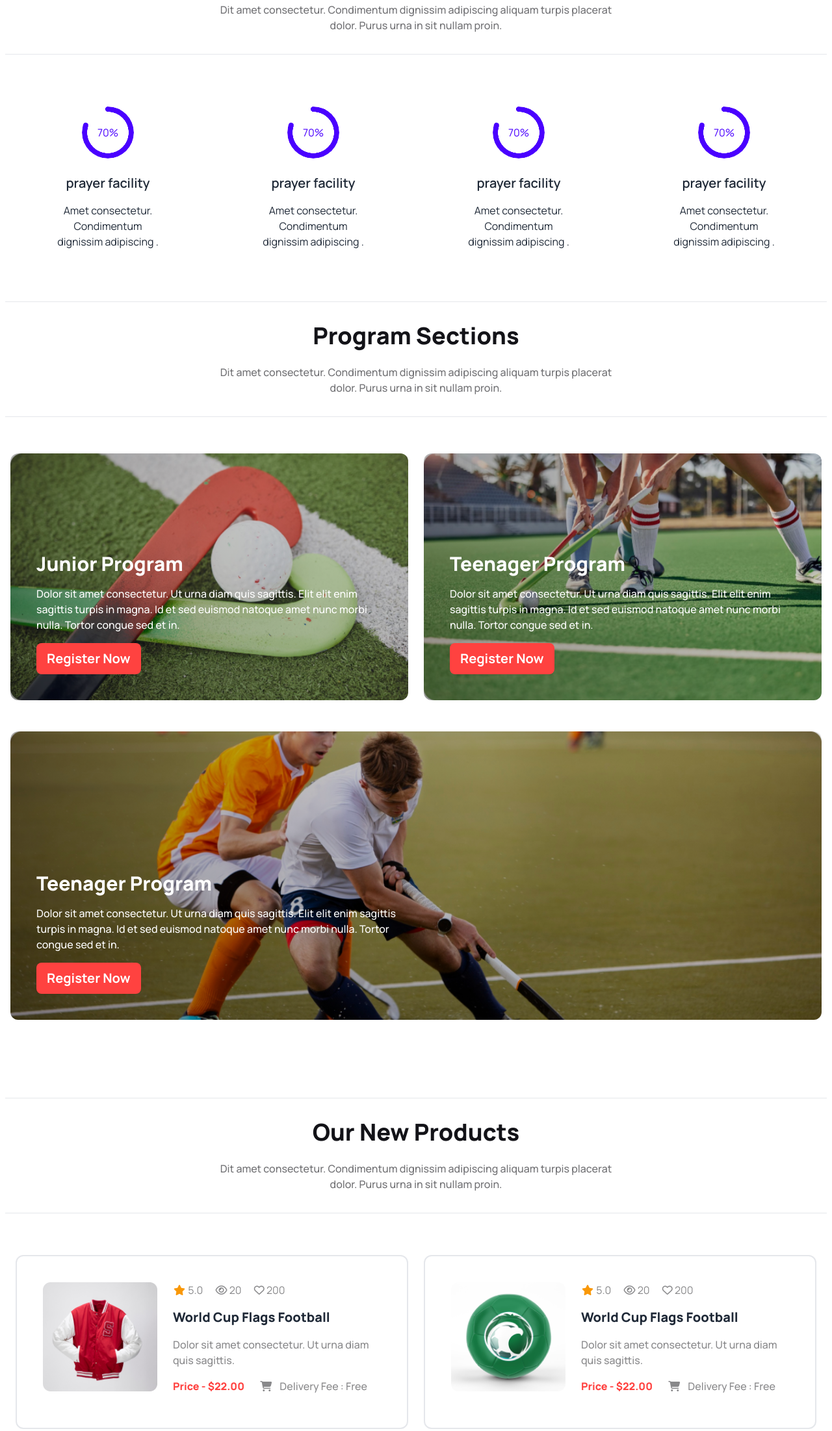
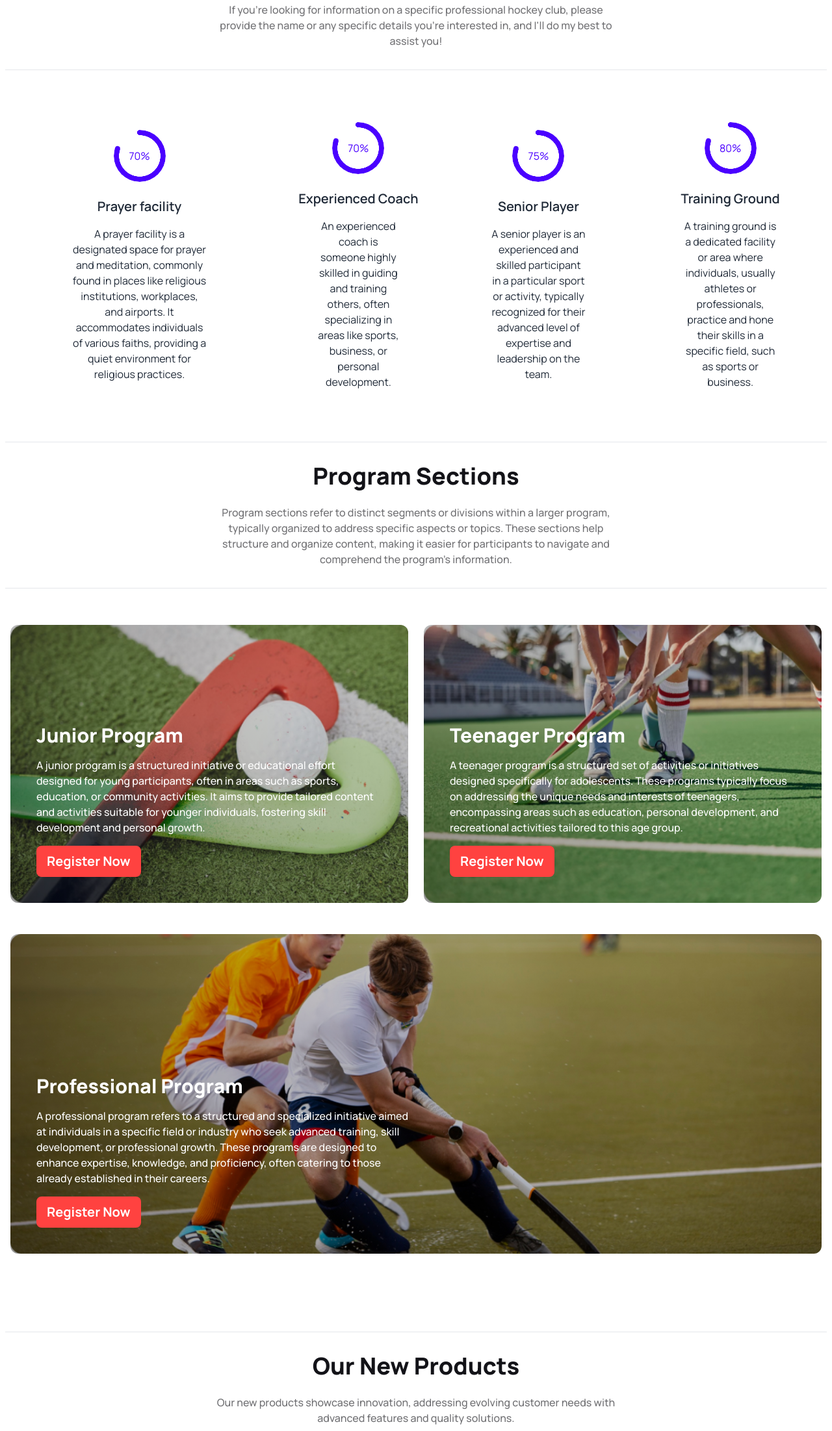
Before and after one commit to Shakil-242/hoki, a plain HTML site: page index.html in a window 1280 px wide. Shown: the part 1356-3559 px from the top of the page at 65% size. Drawn offline with nearby package versions, Linux system fonts and the light colour scheme.

Commit message:
final project finished

```diff
--- a/index.html
+++ b/index.html
@@ -114,30 +114,31 @@
       <div>
         <div class="text-center">
           <h2 class="my-6 text-[#131318] font-extrabold lg:text-4xl">Professional Hockeys Club</h2>
-          <p class="w-[50%] mx-auto my-6 text-[#13131899] text-base font-medium">Dit amet consectetur. Condimentum dignissim adipiscing aliquam turpis placerat dolor. Purus urna in sit nullam proin.</p>
+          <p class="w-[50%] mx-auto my-6 text-[#13131899] text-base font-medium">
+            If you're looking for information on a specific professional hockey club, please provide the name or any specific details you're interested in, and I'll do my best to assist you!</p>
           <hr class="w-[100%] bg-[#13131833]  my-8">
         </div>
       </div>
       <div class="lg:flex lg:justify-between lg:items-center text-center my-12">
         <div class="my-8">
           <div class="radial-progress text-primary mb-6" style="--value:80;" role="progressbar">70%</div>
-          <h4 class="text-xl font-semibold mb-4">prayer facility</h4>
-          <p class="w-1/2 mx-auto">Amet consectetur. Condimentum dignissim adipiscing .</p>
+          <h4 class="text-xl font-semibold mb-4">Prayer facility</h4>
+          <p class="w-1/2 mx-auto">A prayer facility is a designated space for prayer and meditation, commonly found in places like religious institutions, workplaces, and airports. It accommodates individuals of various faiths, providing a quiet environment for religious practices.</p>
         </div>
         <div class="my-8">
           <div class="radial-progress text-primary mb-6" style="--value:80;" role="progressbar">70%</div>
-          <h4 class="text-xl font-semibold mb-4">prayer facility</h4>
-          <p class="w-1/2 mx-auto">Amet consectetur. Condimentum dignissim adipiscing .</p>
+          <h4 class="text-xl font-semibold mb-4">Experienced Coach</h4>
+          <p class="w-1/2 mx-auto">An experienced coach is someone highly skilled in guiding and training others, often specializing in areas like sports, business, or personal development.</p>
         </div>
         <div class="my-8">
-          <div class="radial-progress text-primary mb-6" style="--value:80;" role="progressbar">70%</div>
-          <h4 class="text-xl font-semibold mb-4">prayer facility</h4>
-          <p class="w-1/2 mx-auto">Amet consectetur. Condimentum dignissim adipiscing .</p>
+          <div class="radial-progress text-primary mb-6" style="--value:80;" role="progressbar">75%</div>
+          <h4 class="text-xl font-semibold mb-4">Senior Player</h4>
+          <p class="w-1/2 mx-auto">A senior player is an experienced and skilled participant in a particular sport or activity, typically recognized for their advanced level of expertise and leadership on the team.</p>
         </div>
         <div class="my-8">
-          <div class="radial-progress text-primary mb-6" style="--value:80;" role="progressbar">70%</div>
-          <h4 class="text-xl font-semibold mb-4">prayer facility</h4>
-          <p class="w-1/2 mx-auto">Amet consectetur. Condimentum dignissim adipiscing .</p>
+          <div class="radial-progress text-primary mb-6" style="--value:80;" role="progressbar">80%</div>
+          <h4 class="text-xl font-semibold mb-4">Training Ground</h4>
+          <p class="w-1/2 mx-auto">A training ground is a dedicated facility or area where individuals, usually athletes or professionals, practice and hone their skills in a specific field, such as sports or business.</p>
         </div>
       </section>
 
@@ -147,7 +148,7 @@
         <div>
           <div class="text-center">
             <h2 class="my-6 text-[#131318] font-extrabold lg:text-4xl">Program Sections</h2>
-            <p class="w-[50%] mx-auto my-6 text-[#13131899] text-base font-medium">Dit amet consectetur. Condimentum dignissim adipiscing aliquam turpis placerat dolor. Purus urna in sit nullam proin.</p>
+            <p class="w-[50%] mx-auto my-6 text-[#13131899] text-base font-medium">Program sections refer to distinct segments or divisions within a larger program, typically organized to address specific aspects or topics. These sections help structure and organize content, making it easier for participants to navigate and comprehend the program's information.</p>
             <hr class="w-[100%] bg-[#13131833]  my-8">
               </div>
             </div>
@@ -156,20 +157,22 @@
             <div class="p-2 lg:flex gap-6">
               <div class=" my-4 p-6 w-full lg:w-[50%] bg-no-repeat bg-cover rounded-xl bg-[linear-gradient(45deg,rgba(0,0,0,0.4),rgba(0,0,0,0.1)),url(./images/2.png)] lg:px-10 lg:pt-36 lg:pb-10">
                 <h1 class="my-2  text-[#FFF] text-3xl font-extrabold">Junior Program</h1>
-                <p class="my-4 text-[#FFF] text-base font-medium">Dolor sit amet consectetur. Ut urna diam quis sagittis. Elit elit enim sagittis turpis in magna. Id et sed euismod natoque amet nunc morbi nulla. Tortor congue sed et in.</p>
+                <p class="my-4 text-[#FFF] text-base font-medium">
+                  A junior program is a structured initiative or educational effort designed for young participants, often in areas such as sports, education, or community activities. It aims to provide tailored content and activities suitable for younger individuals, fostering skill development and personal growth.</p>
                 <button class="btn bg-[#FF4240] border-none text-[#FFF] text-xl font-bold">Register Now</button>
               </div>
               <div class=" my-4 p-6 w-full lg:w-[50%] bg-no-repeat bg-cover rounded-xl bg-[linear-gradient(45deg,rgba(0,0,0,0.4),rgba(0,0,0,0.1)),url(./images/3.png)] lg:px-10 lg:pt-36 lg:pb-10">
                 <h1 class="my-2  text-[#FFF] text-3xl font-extrabold">Teenager Program</h1>
-                <p class="my-4 text-[#FFF] text-base font-medium">Dolor sit amet consectetur. Ut urna diam quis sagittis. Elit elit enim sagittis turpis in magna. Id et sed euismod natoque amet nunc morbi nulla. Tortor congue sed et in.</p>
+                <p class="my-4 text-[#FFF] text-base font-medium">
+                  A teenager program is a structured set of activities or initiatives designed specifically for adolescents. These programs typically focus on addressing the unique needs and interests of teenagers, encompassing areas such as education, personal development, and recreational activities tailored to this age group.</p>
                 <button class="btn bg-[#FF4240] border-none text-[#FFF] text-xl font-bold">Register Now</button>
               </div>
           </div>
           </div>
           <div class="p-2">
             <div class=" my-4 p-6 w-full bg-no-repeat bg-cover rounded-xl bg-[linear-gradient(45deg,rgba(0,0,0,0.4),rgba(0,0,0,0.1)),url(./images/4.png)] lg:px-10 lg:pt-52 lg:pb-10">
-              <h1 class="my-2  text-[#FFF] text-3xl font-extrabold">Teenager Program</h1>
-              <p class="my-4 text-[#FFF] text-base font-medium lg:w-[50%]">Dolor sit amet consectetur. Ut urna diam quis sagittis. Elit elit enim sagittis turpis in magna. Id et sed euismod natoque amet nunc morbi nulla. Tortor congue sed et in.</p>
+              <h1 class="my-2  text-[#FFF] text-3xl font-extrabold">Professional Program</h1>
+              <p class="my-4 text-[#FFF] text-base font-medium lg:w-[50%]">A professional program refers to a structured and specialized initiative aimed at individuals in a specific field or industry who seek advanced training, skill development, or professional growth. These programs are designed to enhance expertise, knowledge, and proficiency, often catering to those already established in their careers.</p>
               <button class="btn bg-[#FF4240] border-none text-[#FFF] text-xl font-bold">Register Now</button>
             </div>
             </div>
@@ -180,7 +183,7 @@
         <div>
           <div class="text-center">
             <h2 class="my-6 text-[#131318] font-extrabold lg:text-4xl">Our New Products</h2>
-            <p class="w-[50%] mx-auto my-6 text-[#13131899] text-base font-medium">Dit amet consectetur. Condimentum dignissim adipiscing aliquam turpis placerat dolor. Purus urna in sit nullam proin.</p>
+            <p class="w-[50%] mx-auto my-6 text-[#13131899] text-base font-medium">Our new products showcase innovation, addressing evolving customer needs with advanced features and quality solutions.</p>
             <hr class="w-[100%] bg-[#13131833]  mt-8 mb-12">
           </div>
         </div>
@@ -197,8 +200,9 @@
               <span class="mr-4 text-[#13131880]">20</span>
               <i class="text-[#13131880] fa-regular fa-heart"></i>
               <span class="text-[#13131880]">200</span>
-              <h2 class="text-xl font-extrabold mt-4">World Cup Flags Football</h2>
-              <p class="my-4 w-80 text-base font-medium text-[#13131880]">Dolor sit amet consectetur. Ut urna diam quis sagittis. </p>
+              <h2 class="text-xl font-extrabold mt-4">World Cup Flags Hoodies</h2>
+              <p class="my-4 w-80 text-base font-medium text-[#13131880]">
+              "Hoodies showcasing World Cup flags, perfect for fans to represent their favorite teams in style."</p>
               <span class="mr-5  text-[#FF4240] font-extrabold text-b">Price - $22.00</span>
               <i class="text-[#13131880] fa-solid fa-cart-shopping mr-2 fa-fw"></i>
               <span class="text-[#13131880] text-base font-medium">Delivery Fee : Free</span>
@@ -217,8 +221,9 @@
               <i class="text-[#13131880] fa-regular fa-heart"></i>
               <span class="text-[#13131880]">200</span>
               <h2 class="text-xl font-extrabold mt-4">World Cup Flags Football</h2>
-              <p class="my-4 w-80 text-base font-medium text-[#13131880]">Dolor sit amet consectetur. Ut urna diam quis sagittis. </p>
-              <span class="mr-5  text-[#FF4240] font-extrabold text-b">Price - $22.00</span>
+              <p class="my-4 w-80 text-base font-medium text-[#13131880]">
+                "World Cup Flags Football" refers to a football (soccer) event featuring teams representing various countries.</p>
+              <span class="mr-5  text-[#FF4240] font-extrabold text-b">Price - $23.00</span>
               <i class="text-[#13131880] fa-solid fa-cart-shopping mr-2 fa-fw"></i>
               <span class="text-[#13131880] text-base font-medium">Delivery Fee : Free</span>
             </div>
@@ -237,9 +242,9 @@
               <span class="mr-4 text-[#13131880]">20</span>
               <i class="text-[#13131880] fa-regular fa-heart"></i>
               <span class="text-[#13131880]">200</span>
-              <h2 class="text-xl font-extrabold mt-4">World Cup Flags Football</h2>
-              <p class="my-4 w-80 text-base font-medium text-[#13131880]">Dolor sit amet consectetur. Ut urna diam quis sagittis. </p>
-              <span class="mr-5  text-[#FF4240] font-extrabold text-b">Price - $22.00</span>
+              <h2 class="text-xl font-extrabold mt-4">Cap For Hockeys</h2>
+              <p class="my-4 w-80 text-base font-medium text-[#13131880]">"Cap for Hockeys" likely refers to hockey-themed caps or hats.</p>
+              <span class="mr-5  text-[#FF4240] font-extrabold text-b">Price - $24.00</span>
               <i class="text-[#13131880] fa-solid fa-cart-shopping mr-2 fa-fw"></i>
               <span class="text-[#13131880] text-base font-medium">Delivery Fee : Free</span>
             </div>
@@ -256,9 +261,9 @@
               <span class="mr-4 text-[#13131880]">20</span>
               <i class="text-[#13131880] fa-regular fa-heart"></i>
               <span class="text-[#13131880]">200</span>
-              <h2 class="text-xl font-extrabold mt-4">World Cup Flags Football</h2>
-              <p class="my-4 w-80 text-base font-medium text-[#13131880]">Dolor sit amet consectetur. Ut urna diam quis sagittis. </p>
-              <span class="mr-5  text-[#FF4240] font-extrabold text-b">Price - $22.00</span>
+              <h2 class="text-xl font-extrabold mt-4">World Cup Flags Jersy</h2>
+              <p class="my-4 w-80 text-base font-medium text-[#13131880]">"World Cup Flags Jersey: Team-inspired shirts showcasing national flags for fans.</p>
+              <span class="mr-5  text-[#FF4240] font-extrabold text-b">Price - $25.00</span>
               <i class="text-[#13131880] fa-solid fa-cart-shopping mr-2 fa-fw"></i>
               <span class="text-[#13131880] text-base font-medium">Delivery Fee : Free</span>
             </div>
@@ -277,9 +282,9 @@
               <span class="mr-4 text-[#13131880]">20</span>
               <i class="text-[#13131880] fa-regular fa-heart"></i>
               <span class="text-[#13131880]">200</span>
-              <h2 class="text-xl font-extrabold mt-4">World Cup Flags Football</h2>
-              <p class="my-4 w-80 text-base font-medium text-[#13131880]">Dolor sit amet consectetur. Ut urna diam quis sagittis. </p>
-              <span class="mr-5  text-[#FF4240] font-extrabold text-b">Price - $22.00</span>
+              <h2 class="text-xl font-extrabold mt-4">World Cup Flags Helmate</h2>
+              <p class="my-4 w-80 text-base font-medium text-[#13131880]">"World Cup Flags Helmet: Helmets with country flag designs for fans to show support.</p>
+              <span class="mr-5  text-[#FF4240] font-extrabold text-b">Price - $26.00</span>
               <i class="text-[#13131880] fa-solid fa-cart-shopping mr-2 fa-fw"></i>
               <span class="text-[#13131880] text-base font-medium">Delivery Fee : Free</span>
             </div>
@@ -297,7 +302,7 @@
               <i class="text-[#13131880] fa-regular fa-heart"></i>
               <span class="text-[#13131880]">200</span>
               <h2 class="text-xl font-extrabold mt-4">World Cup Flags Football</h2>
-              <p class="my-4 w-80 text-base font-medium text-[#13131880]">Dolor sit amet consectetur. Ut urna diam quis sagittis. </p>
+              <p class="my-4 w-80 text-base font-medium text-[#13131880]">"World Cup Flags Football" refers to a football (soccer) event featuring teams representing various countries. </p>
               <span class="mr-5  text-[#FF4240] font-extrabold text-b">Price - $22.00</span>
               <i class="text-[#13131880] fa-solid fa-cart-shopping mr-2 fa-fw"></i>
               <span class="text-[#13131880] text-base font-medium">Delivery Fee : Free</span>
@@ -311,7 +316,7 @@
         <div>
           <div class="text-center">
             <h2 class="my-6 text-[#131318] font-extrabold lg:text-4xl">Clients Question</h2>
-            <p class="w-[50%] mx-auto my-6 text-[#13131899] text-base font-medium">Dit amet consectetur. Condimentum dignissim adipiscing aliquam turpis placerat dolor. Purus urna in sit nullam proin.</p>
+            <p class="w-[50%] mx-auto my-6 text-[#13131899] text-base font-medium">It seems you mentioned "Clients Question." If you have a specific question or topic related to clients that you'd like information or assistance with, please provide more details, and I'll do my best to help.</p>
             <hr class="w-[100%] bg-[#13131833]  my-8">
           </div>
         </div>
@@ -331,7 +336,7 @@
                   Our Equipment
                 </div>
                 <div class="collapse-content">
-                  <p>hello</p>
+                  <p>Without specific details about the type of equipment you are referring to, I can offer a general statement. If you provide more information, I can provide a more tailored response.</p>
                 </div>
                 <hr class="w-[100%] bg-[#13131833]">
               </div>
@@ -342,7 +347,7 @@
                   Hockey Training
                 </div>
                 <div class="collapse-content">
-                  <p>hello</p>
+                  <p>"Hockey Training" typically involves structured programs and activities aimed at developing the skills, fitness, and teamwork of individuals or teams involved in the sport of hockey. This training may cover aspects such as stickhandling, shooting, defensive strategies, conditioning, and game tactics, with the goal of improving overall performance on the hockey field.</p>
                 </div>
                 <hr class="w-[100%] bg-[#13131833]">
               </div>
@@ -353,7 +358,7 @@
                   Private Lessons
                 </div>
                 <div class="collapse-content">
-                  <p>hello</p>
+                  <p>"Private lessons" generally refer to one-on-one instructional sessions tailored to an individual's specific needs or interests. These lessons can occur in various contexts, such as academics, sports, music, or other skills, providing personalized guidance and focused attention to enhance learning or performance.</p>
                 </div>
                 <hr class="w-[100%] bg-[#13131833]">
               </div>
@@ -364,7 +369,8 @@
                   Ski Touring
                 </div>
                 <div class="collapse-content">
-                  <p>hello</p>
+                  <p>
+                    "Ski touring" is a form of skiing that involves traveling over snow-covered terrain using skis. Unlike traditional alpine skiing, ski touring typically involves both uphill and downhill travel. Skiers use specialized equipment like touring skis with bindings that can be released at the heel for climbing and locked for descending. This activity often takes place in backcountry or off-piste environments, allowing participants to explore remote and unmarked areas. Ski touring is popular for its combination of physical activity and the enjoyment of pristine winter landscapes.</p>
                 </div>
                 <hr class="w-[100%] bg-[#13131833]">
               </div>
@@ -376,7 +382,8 @@
                   Booking
                 </div>
                 <div class="collapse-content">
-                  <p>hello</p>
+                  <p>
+                    "Booking" generally refers to the process of securing a reservation or appointment for a service, accommodation, event, or activity. This can involve reserving a hotel room, scheduling a flight, securing tickets for an event, or making an appointment for a service such as a spa treatment or a guided tour. The term is commonly associated with arranging and confirming plans in advance.</p>
                 </div>
                 <hr class="w-[100%] bg-[#13131833]">
               </div>
@@ -387,7 +394,7 @@
                   Pricings
                 </div>
                 <div class="collapse-content">
-                  <p>Dolor sit amet consectetur. Ut urna diam quis sagittis. Elit elit enim sagittis turpis in magna.</p>
+                  <p>"Pricings" typically refers to the costs associated with products or services. It involves determining the prices of items or offerings based on factors such as production costs, market demand, competition, and other relevant considerations. Clear and transparent pricing is essential for businesses to communicate the value of their products or services to customers.</p>
                 </div>
               </div>
             </div>
@@ -400,7 +407,8 @@
       <div>
         <div class="text-center">
           <h2 class="my-6 text-[#131318] font-extrabold text-2xl lg:text-4xl">Get In Touch Section</h2>
-          <p class="w-[50%] mx-auto my-6 text-[#13131899] text-base font-medium">Dit amet consectetur. Condimentum dignissim adipiscing aliquam turpis placerat dolor. Purus urna in sit nullam proin.</p>
+          <p class="w-[50%] mx-auto my-6 text-[#13131899] text-base font-medium">
+            A "Get In Touch" section typically refers to a part of a website or communication platform where users or visitors are encouraged to contact the entity, business, or individual. It often includes contact details such as email addresses, phone numbers, or a contact form. This section serves as a point of connection for inquiries, feedback, or communication between the audience and the entity providing the information</p>
           <hr class="w-[100%] bg-[#13131833]  my-8">
         </div>
       </div>
@@ -477,7 +485,8 @@
         <div class="w-[30%]">
           <div class="mb-7">
             <h3 class="mb-4 text-3xl font-extrabold text-[#FFFFFF]">Get In Touch</h3>
-            <p class="text-base font-medium text-[#FFFFFF]">Dit amet consectetur. Condimentum adipiscing aliquam turpis placerat dolor. Purus urna in sit nullam proin</p>
+            <p class="text-base font-medium text-[#FFFFFF]">
+              A "Get In Touch" section typically refers to a part of a website or communication platform where users or visitors are encouraged to contact. </p>
           </div>
           <div>
             <div class="mb-5"><i class="text-[#FF4240] fa-regular fa-envelope"></i> <a href="" class="ml-2 text-[#FFFFFF]">hockeys@support.com</a></div>
@@ -524,7 +533,7 @@
           <div class="w-[50%] mb-10">
             <div class="mb-7">
               <h3 class="mb-4 text-2xl font-extrabold text-[#FFFFFF]">Get In Touch</h3>
-              <p class="text-base font-medium text-[#FFFFFF]">Dit amet consectetur. Condimentum adipiscing aliquam turpis placerat dolor. Purus urna in sit nullam proin</p>
+              <p class="text-base font-medium text-[#FFFFFF]">A "Get In Touch" section typically refers to a part of a website or communication platform where users or visitors are encouraged to contact</p>
             </div>
             <div class="flex gap-2 items-center justify-center mb-4">
               <div><i class="text-[#FF4240] fa-regular fa-envelope"></i></div>
```
